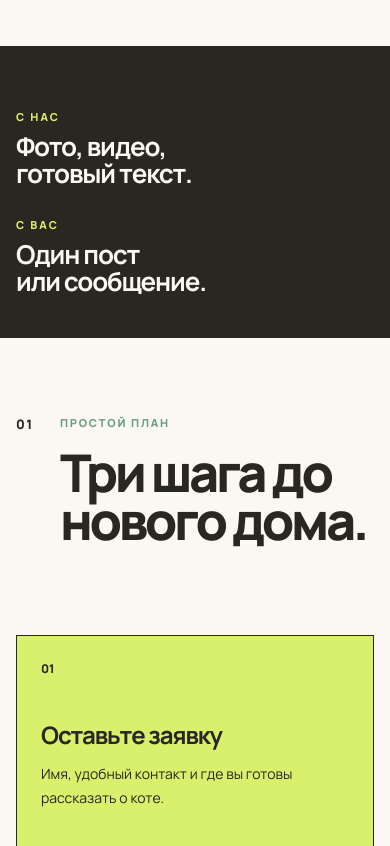
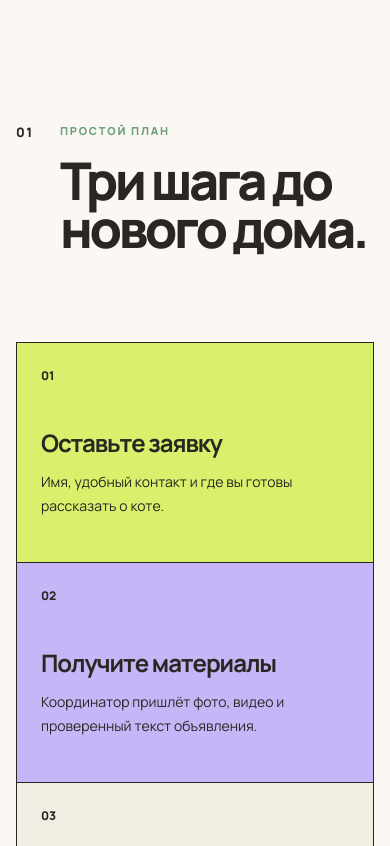
Before and after one commit to VespaAsya/inno-cat-portal, a plain HTML site: page index.html in a window 390 px wide. Shown: the part 1099-1945 px from the top of the page. Drawn offline with Linux system fonts and the light colour scheme.

Commit message:
Remove manifesto section

```diff
--- a/index.html
+++ b/index.html
@@ -52,15 +52,6 @@
           <div class="shape lavender"></div>
           <div class="shape sage"></div>
           <div class="shape black"></div>
-        </div>
-      </section>
-
-      <section class="manifesto" aria-label="Что требуется от участника">
-        <div class="page-shell manifesto-grid">
-          <p>С нас</p>
-          <h2>Фото, видео,<br>готовый текст.</h2>
-          <p>С вас</p>
-          <h2>Один пост<br>или сообщение.</h2>
         </div>
       </section>
 
--- a/styles.css
+++ b/styles.css
@@ -51,11 +51,6 @@ p, h1, h2, h3 { margin-top: 0; }
 .poster-number { position: absolute; z-index: 2; left: 28px; top: 24px; font-size: clamp(116px, 11vw, 160px); line-height: .9; letter-spacing: -.1em; font-weight: 800; }
 .poster-label { position: absolute; z-index: 3; right: 58px; top: 148px; width: 230px; text-align: right; font-size: clamp(26px, 3vw, 42px); line-height: .92; letter-spacing: -.055em; font-weight: 800; }
 
-.manifesto { background: var(--ink); color: var(--cream); }
-.manifesto-grid { min-height: 230px; display: grid; grid-template-columns: .5fr 1.5fr .5fr 1.5fr; align-items: center; gap: 26px; }
-.manifesto-grid p { margin: 0; align-self: start; padding-top: 64px; color: var(--lime); font-size: 11px; font-weight: 800; letter-spacing: .18em; text-transform: uppercase; }
-.manifesto h2 { margin: 0; font-size: clamp(26px, 3vw, 42px); line-height: 1.06; letter-spacing: -.045em; }
-
 .how { padding-block: 110px; }
 .section-heading { display: grid; grid-template-columns: 1fr 3fr; align-items: start; margin-bottom: 70px; }
 .section-number { margin: 0; font-size: 13px; font-weight: 800; letter-spacing: .12em; }
@@ -97,8 +92,6 @@ p, h1, h2, h3 { margin-top: 0; }
   .hero { min-height: auto; grid-template-columns: 1fr; padding-top: 52px; }
   .hero-copy { max-width: 720px; }
   .bauhaus-poster { min-height: 460px; }
-  .manifesto-grid { grid-template-columns: .5fr 1.5fr; padding-block: 48px; }
-  .manifesto-grid p { padding-top: 0; }
   .signup-grid { grid-template-columns: 1fr; }
   .signup-copy { display: grid; grid-template-columns: 1fr 2fr; gap: 0 30px; }
   .signup-copy .section-number { grid-row: 1 / 5; }
@@ -124,8 +117,6 @@ p, h1, h2, h3 { margin-top: 0; }
   .shape.lavender { width: 62%; top: 88px; height: 170px; }
   .shape.sage { height: 105px; }
   .shape.black { width: 24px; height: 205px; right: 16px; }
-  .manifesto-grid { grid-template-columns: 1fr; gap: 8px; padding-block: 42px; }
-  .manifesto-grid p { margin-top: 20px; }
   .how { padding-block: 76px; }
   .section-heading { grid-template-columns: 44px 1fr; margin-bottom: 46px; }
   .section-heading h2 { font-size: 52px; }
```
